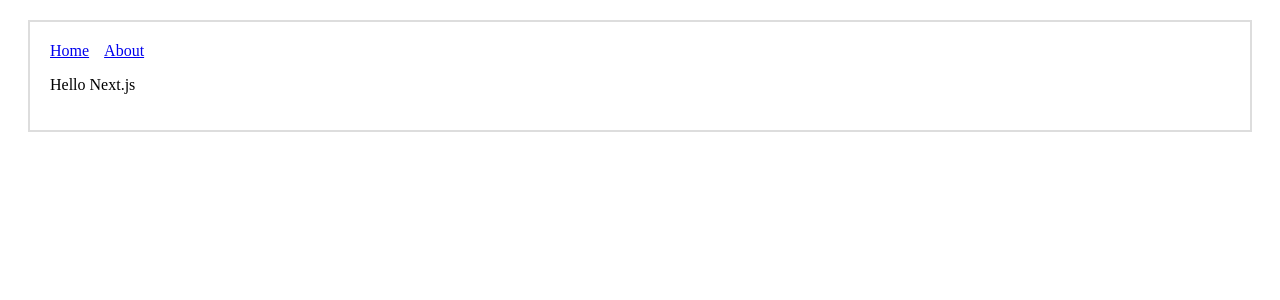
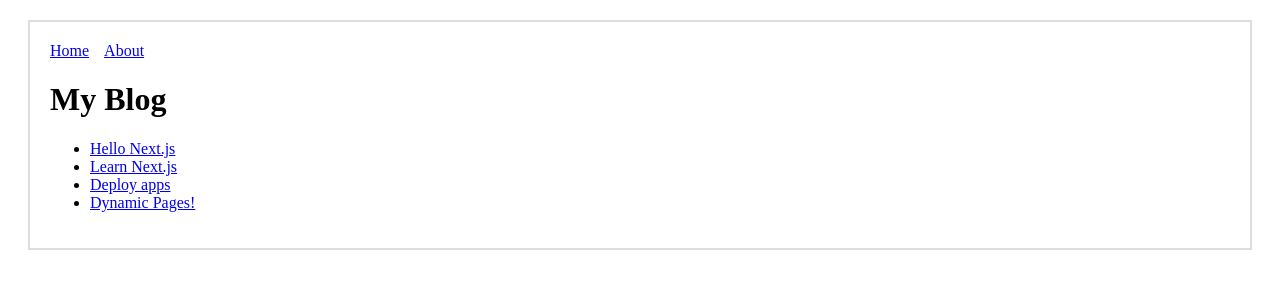
Before and after one commit to misan7/hello-next.js, a Next.js app: page / in a window 1280 px wide. Shown: the top 300 px of the page. Built offline with nearby package versions, Linux system fonts and the light colour scheme.

Commit message:
Dynamic pages

```diff
--- a/pages/index.js
+++ b/pages/index.js
@@ -1,7 +1,22 @@
 import Layout from "../comps/MyLayout.js";
+import Link from "next/link";
+
+const PostLink = props => (
+  <li>
+    <Link href={`/post?title=${props.title}`}>
+      <a>{props.title}</a>
+    </Link>
+  </li>
+);
 
 export default () => (
   <Layout>
-    <p>Hello Next.js</p>
+    <h1>My Blog</h1>
+    <ul>
+      <PostLink title="Hello Next.js" />
+      <PostLink title="Learn Next.js" />
+      <PostLink title="Deploy apps" />
+      <PostLink title="Dynamic Pages!" />
+    </ul>
   </Layout>
 );
```
